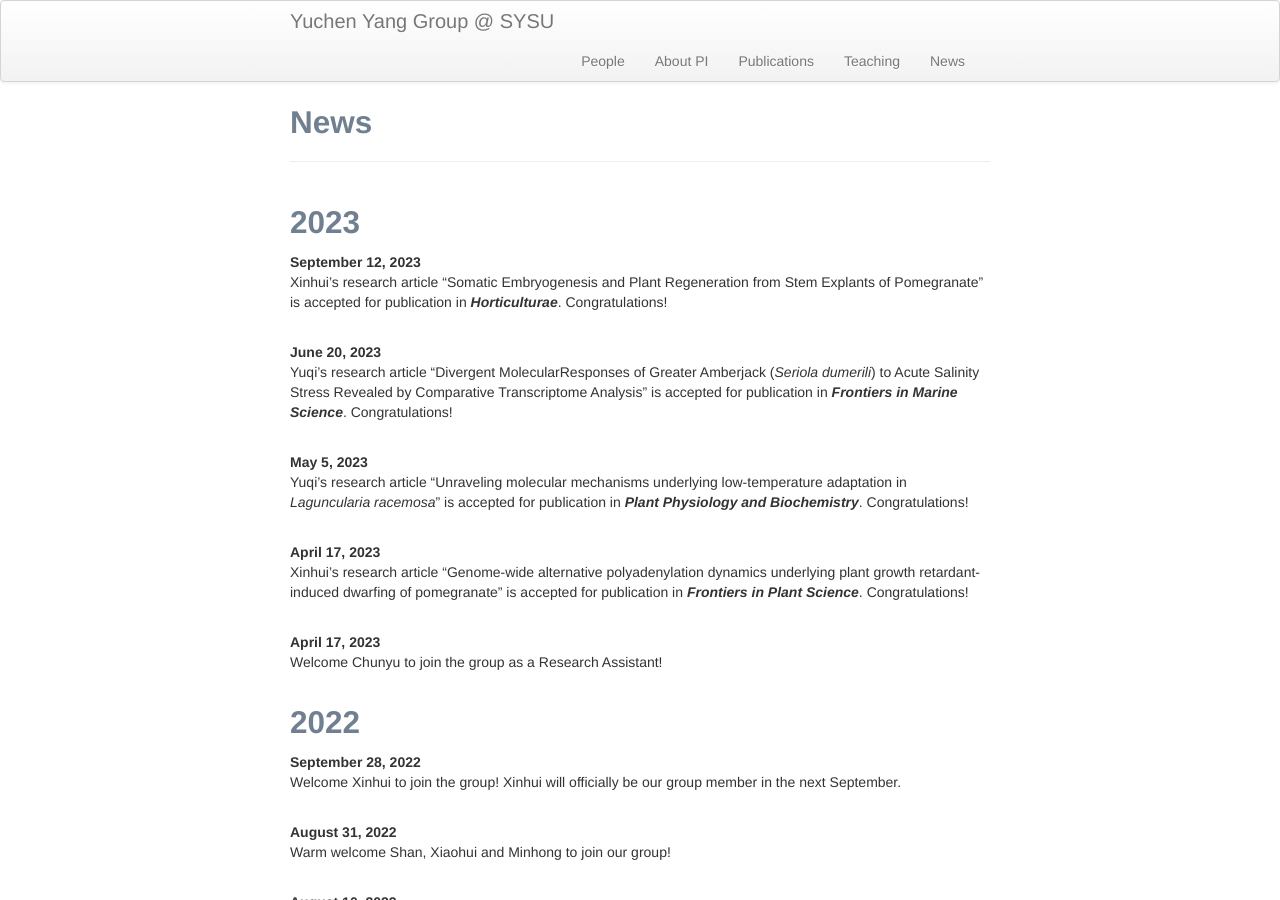
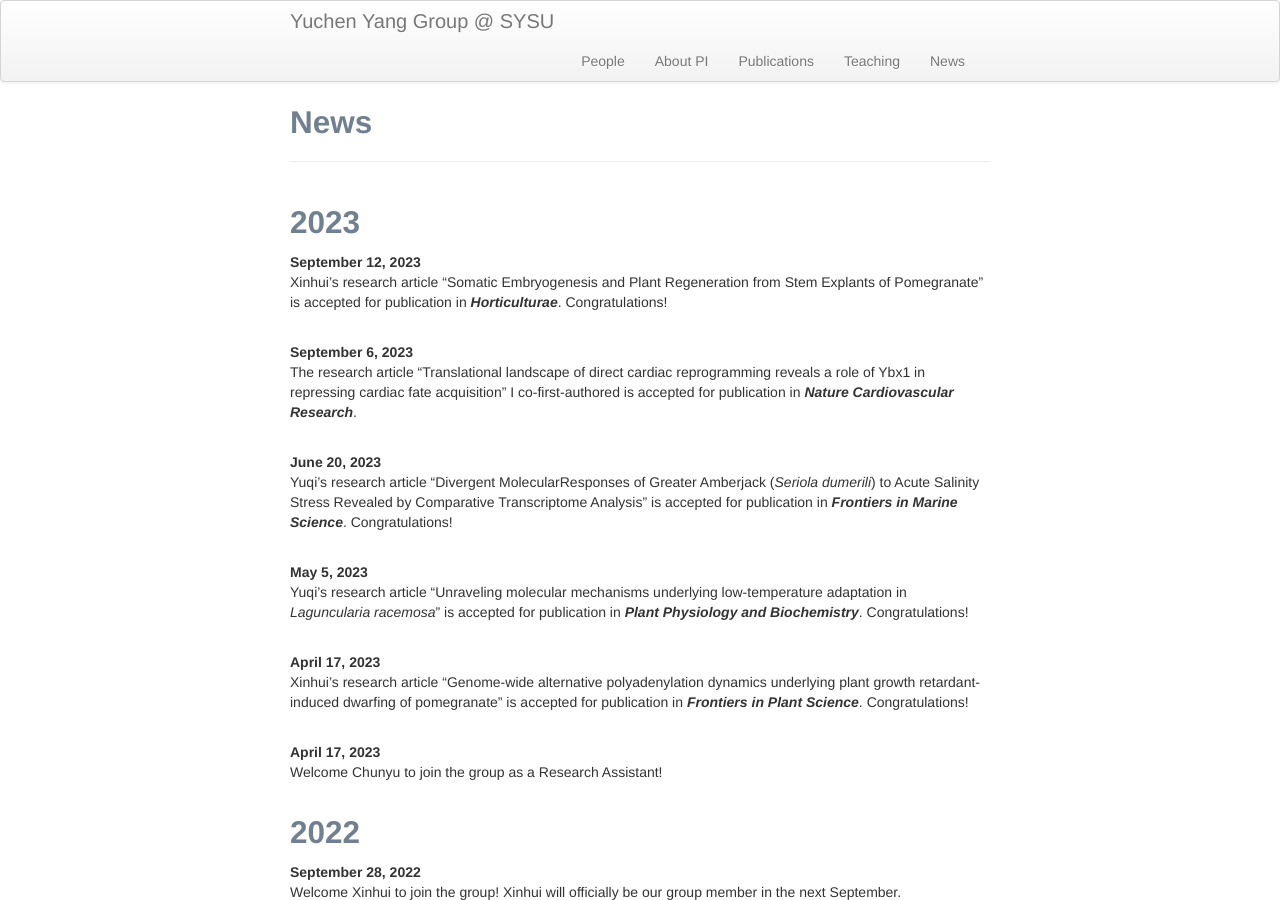
Before and after one commit to yuchenyanggroup/yuchenyanggroup.github.io, a Jekyll site: the page built from pages/News.md, in a window 1280 px wide and 900 px high. Built offline with Jekyll 4.4.1, drawn with Linux system fonts in a browser that asks for light colours.

Commit message:
Update News.md

```diff
--- a/pages/News.md
+++ b/pages/News.md
@@ -5,6 +5,10 @@ title: News
 ## 2023
 <b>September 12, 2023</b><br/>
 Xinhui's research article "Somatic Embryogenesis and Plant Regeneration from Stem Explants of Pomegranate" is accepted for publication in ***Horticulturae***. Congratulations!<br/>
+<br/>
+
+<b>September 6, 2023</b><br/>
+The research article "Translational landscape of direct cardiac reprogramming reveals a role of Ybx1 in repressing cardiac fate acquisition" I co-first-authored is accepted for publication in ***Nature Cardiovascular Research***.<br/>
 <br/>
 
 <b>June 20, 2023</b><br/>
```
